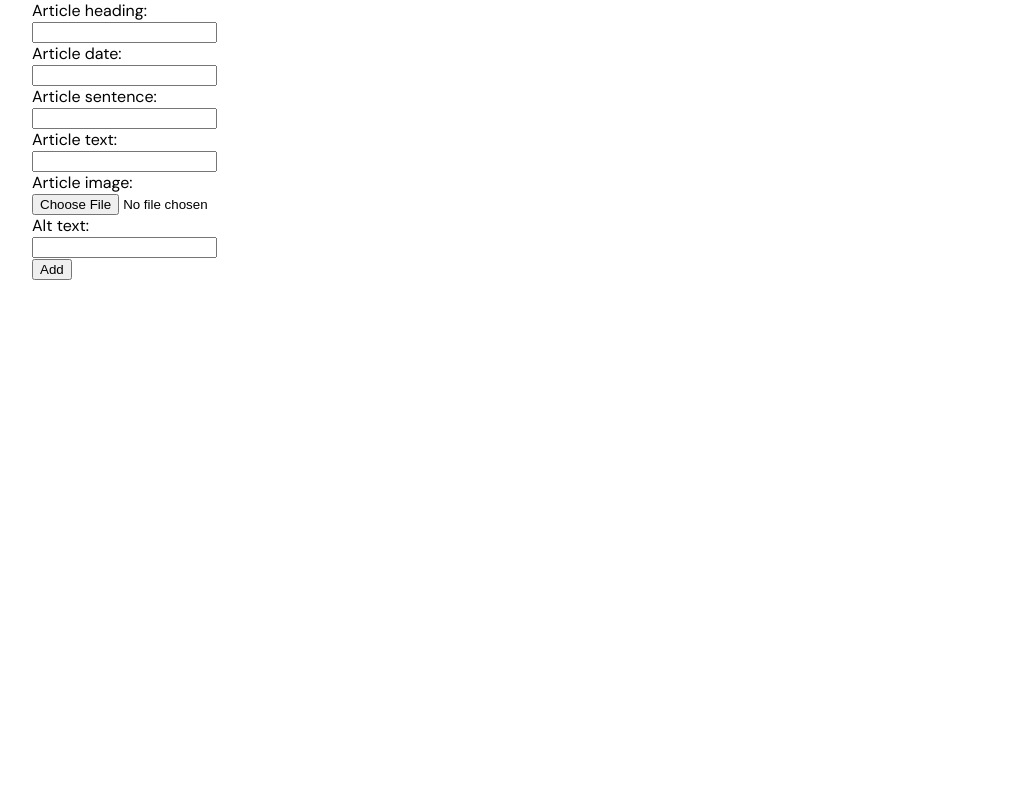
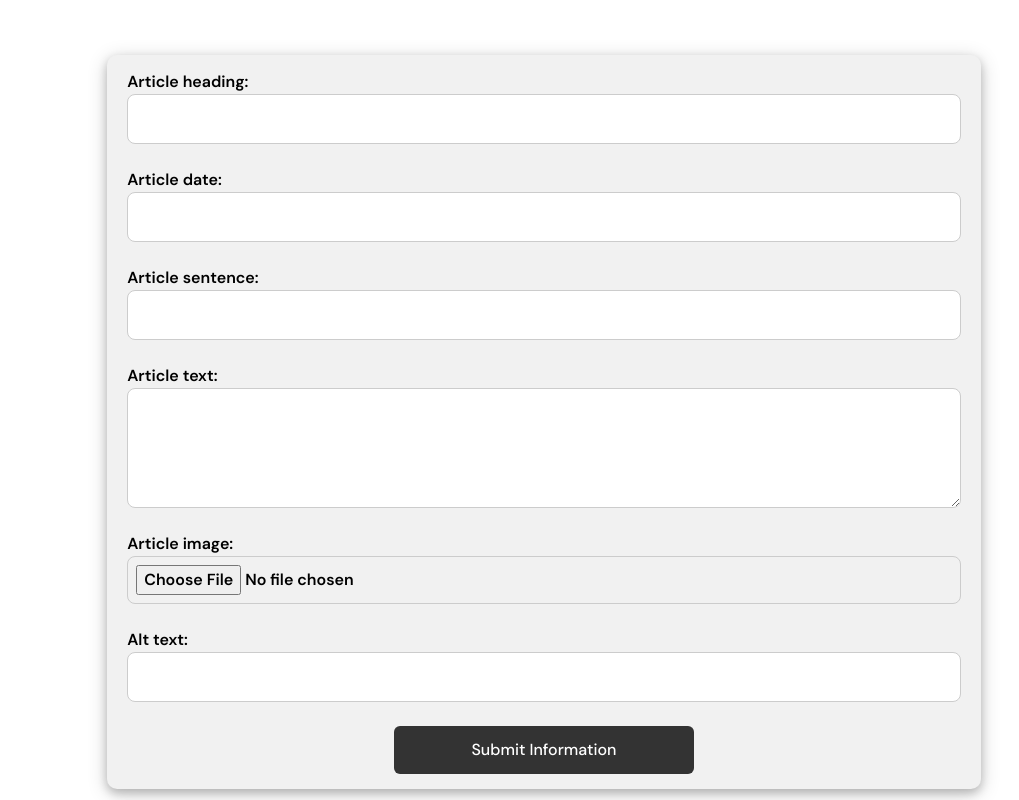
Before and after one commit to NikitaSidaway/Tennis-app, a Flask app: page /admin in a window 1280 px wide. Shown: the whole page, without its empty margins (96-1115 px from the left). Run offline with Flask 3, Linux system fonts and the light colour scheme.

Commit message:
Formatted form (Main page formatting now broken)

```diff
--- a/static/styles.css
+++ b/static/styles.css
@@ -16,6 +16,7 @@ body, h1, h2, h3, h4, h5, h6, p, ol, ul {
   padding: 0;
   font-weight: normal;
   font-family: "DM Sans";
+
 }
 
 h1 {
@@ -37,7 +38,6 @@ date {
 }
 
 body {
-  width: 80%;
   margin: auto;
 }
 
@@ -54,6 +54,7 @@ img {
     display:grid;
     gap:4em;
     grid-template-columns: 1fr 1fr 1fr;
+    width: 80%;
 }
 
 .threecoloumn img {
@@ -92,3 +93,48 @@ img {
 
   width: 80%;
 }
+
+.input-form{
+  width: 70%;
+  margin: auto;
+  padding: 15px 20px;
+  border-radius: 10px;
+  margin-top: 55px;
+
+  font-family: "DM Sans";
+  font-size: 16px;
+  font-weight: 600;
+  color: #222;
+}
+
+input[type="text"],
+textarea {
+  padding: 12px 16px;
+}
+
+#article_text {
+  height: 120px;
+  width: 100%;
+  resize: vertical;
+}
+
+input[type="submit"] {
+  background-color: #333;
+  color: #fff;
+  padding: 12px 24px;
+  border: none;
+  border-radius: 6px;
+  font-size: 16px;
+  font-weight: 500;
+  cursor: pointer;
+  transition: background-color 0.3s ease, transform 0.2s ease;
+  width: 100%;
+  max-width: 300px;
+  margin: 0 auto;
+  display: block;
+}
+
+input[type="submit"]:hover {
+  background-color: #555;
+  transform: scale(1.02);
+}
--- a/templates/admin.html
+++ b/templates/admin.html
@@ -1,37 +1,30 @@
-<!DOCTYPE html>
-<html lang="en">
-    <head>
-        <meta charset="UTF-8">
-        <meta name="viewport" content="width=device-width, initial-scale=1.0">
-        <link rel="stylesheet" href="{{ url_for('static', filename='styles.css') }}">
-        <title>Cashmere Tennis Club</title>
-    </head>
-    <body>
 
+{% extends "layout.html" %}
+{% block body %}
+<div class="w3-card-4 input-form w3-light-grey">
 <form action="/add_item" method="post" enctype='multipart/form-data'>
 
 
     <label for="heading">Article heading:</label><br>
-            <input type="text" id="heading" name="heading">
+    <input class="w3-input w3-border w3-round-large" type="text" id="heading" name="heading">
     <br>
     <label for="date">Article date:</label><br>
-            <input type="text" id="date" name="date">
+    <input class="w3-input w3-border w3-round-large" type="text" id="date" name="date">
     <br>
     <label for="article_sentence">Article sentence:</label><br>
-            <input type="text" id="article_sentence" name="article_sentence">
+    <input class="w3-input w3-border w3-round-large" type="text" id="article_sentence" name="article_sentence">
     <br>
     <label for="article_text">Article text:</label><br>
-            <input type="text" id="article_text" name="article_text">
+    <textarea class="w3-input w3-border w3-round-large" type="text" id="article_text" name="article_text"></textarea>
     <br>
     <label for="file">Article image:</label><br>
-            <input type="file" name="file">
+    <input class="w3-input w3-border w3-round-large" type="file" name="file">
     <br>
     <label for="alt_text">Alt text:</label><br>
-            <input type="text" id="alt_text" name="alt_text">
+    <input class="w3-input w3-border w3-round-large" type="text" id="alt_text" name="alt_text">
     <br>
-            <input type="submit" value="Add">
+    <input type="submit" value="Submit Information">
 
 </form>
-
-    </body>
-</html>
+</div>
+{% endblock %}
--- a/templates/index.html
+++ b/templates/index.html
@@ -11,14 +11,14 @@
 <section class="threecoloumn">
   {% for item in events %}
   <div class="container">
-    <a href="/news/{{ item[0]}}">
+
     <img src="./static/images/placeholder.png" alt="Event image">
     <div class="event-details">
       <h3>{{ item[1] }}</h3>
       <h5>{{ item[2] }}</h5>
       <h4>{{ item[3] }}</h4>
     </div>
-    </a>
+
   </div>
   {% endfor %}
 </section>
--- a/templates/layout.html
+++ b/templates/layout.html
@@ -4,9 +4,10 @@
     <meta charset="UTF-8">
     <meta name="viewport" content="width=device-width, initial-scale=1.0">
     <link rel="stylesheet" href="{{ url_for('static', filename='styles.css') }}">
+    <link rel="stylesheet" href="https://www.w3schools.com/w3css/5/w3.css">
     <title>Cashmere Tennis Club</title>
 </head>
-<body>
+<body class="w3-container">
     {% block body%}{%endblock%}
 </body>
 </html>
```
Also changed, not shown: database.db. Lines whose indentation alone changed are shown as unchanged.
